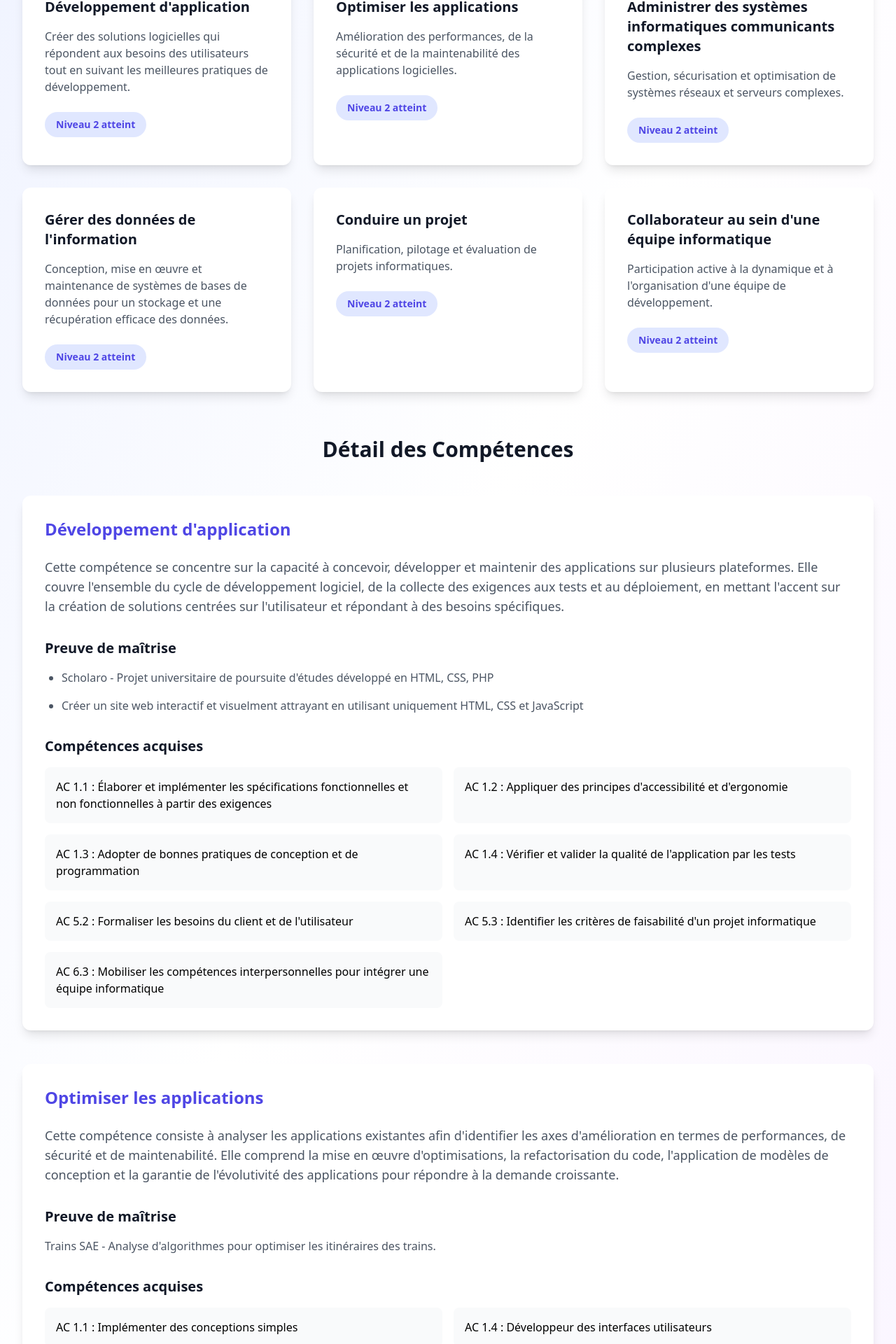
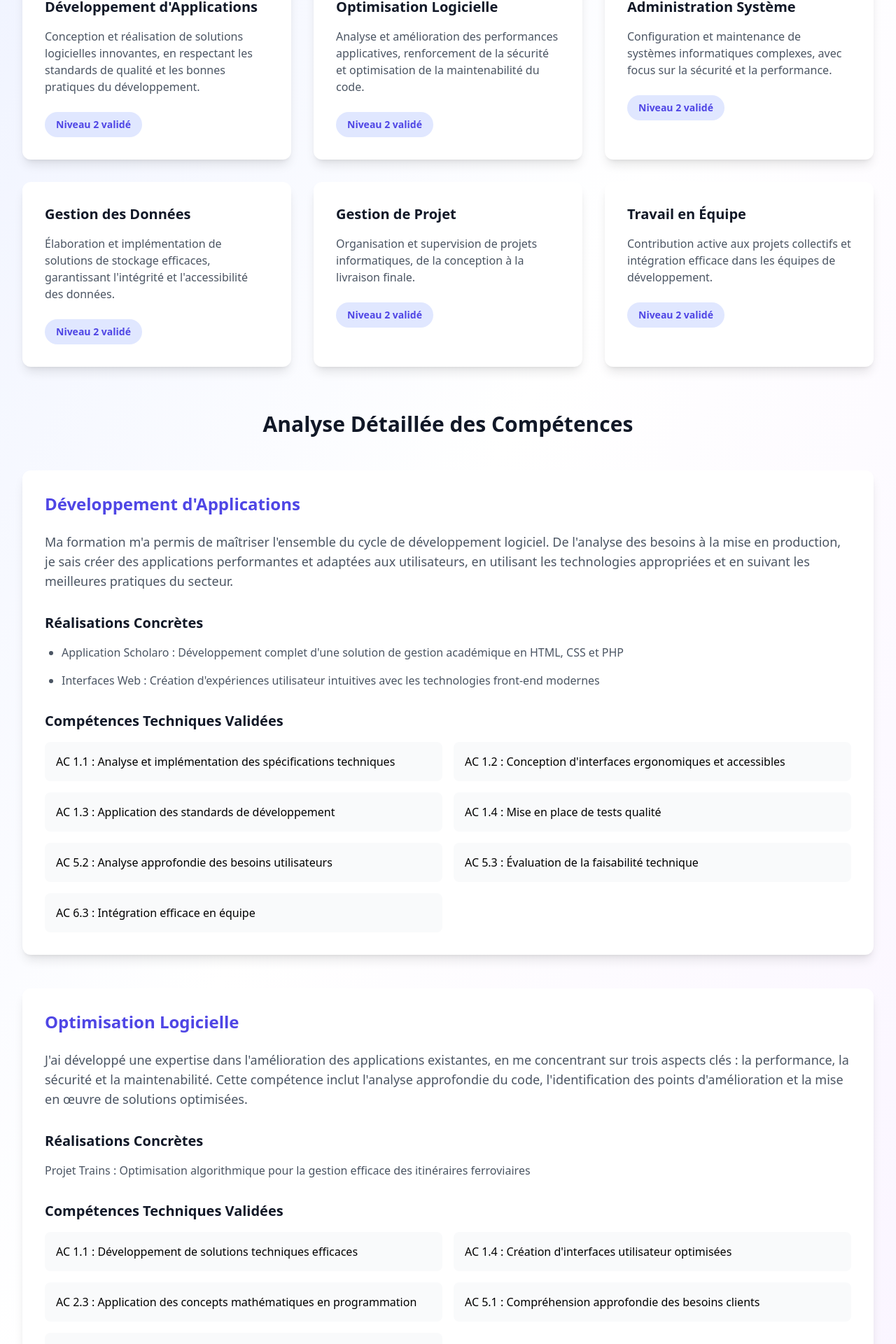
Before and after one commit to youyou-28/Portfolio, a React (Vite) app: page /learning in a window 1280 px wide. Shown: the part 420-2340 px from the top of the page at 70% size. Built offline with nearby package versions, Linux system fonts and the light colour scheme.

Commit message:
Update Learning Page Content

```diff
--- a/src/pages/LearningPage.tsx
+++ b/src/pages/LearningPage.tsx
@@ -4,48 +4,48 @@ export function LearningPage() {
   return (
     <div className="min-h-screen bg-gradient-to-br from-indigo-50 via-white to-purple-50 pt-24">
       <div className="max-w-7xl mx-auto px-4 sm:px-6 lg:px-8">
-        <h1 className="text-4xl font-bold text-gray-900 mb-12 text-center">Mes Apprentissages</h1>
+        <h1 className="text-4xl font-bold text-gray-900 mb-12 text-center">Parcours d'Apprentissage</h1>
 
         <div className="prose prose-indigo max-w-none">
           <section className="mb-16">
-            <h2 className="text-3xl font-bold text-gray-900 mb-8 text-center">Référentiel de compétences BUT Informatique</h2>
+            <h2 className="text-3xl font-bold text-gray-900 mb-8 text-center">Compétences Acquises en BUT Informatique</h2>
             <p className="text-lg text-gray-600 mb-12 text-center max-w-4xl mx-auto">
-              Le Bachelor Universitaire de Technologie (BUT) en Informatique s'articule autour de six compétences
-              fondamentales qui guident le cursus et les acquis d'apprentissage. Les trois compétences suivantes
-              sont maîtrisées au niveau 2, attestant de ma maîtrise de ces domaines.
+              Mon parcours en BUT Informatique m'a permis de développer six compétences essentielles,
+              chacune validée au niveau 2. Ces acquis constituent le socle de ma formation et démontrent
+              ma capacité à répondre aux exigences du secteur informatique.
             </p>
 
             <div className="grid grid-cols-1 md:grid-cols-2 lg:grid-cols-3 gap-8 mb-16">
               {[
                 {
-                  title: "Développement d'application",
-                  description: "Créer des solutions logicielles qui répondent aux besoins des utilisateurs tout en suivant les meilleures pratiques de développement.",
-                  level: "Niveau 2 atteint"
+                  title: "Développement d'Applications",
+                  description: "Conception et réalisation de solutions logicielles innovantes, en respectant les standards de qualité et les bonnes pratiques du développement.",
+                  level: "Niveau 2 validé"
                 },
                 {
-                  title: "Optimiser les applications",
-                  description: "Amélioration des performances, de la sécurité et de la maintenabilité des applications logicielles.",
-                  level: "Niveau 2 atteint"
+                  title: "Optimisation Logicielle",
+                  description: "Analyse et amélioration des performances applicatives, renforcement de la sécurité et optimisation de la maintenabilité du code.",
+                  level: "Niveau 2 validé"
                 },
                 {
-                  title: "Administrer des systèmes informatiques communicants complexes",
-                  description: "Gestion, sécurisation et optimisation de systèmes réseaux et serveurs complexes.",
-                  level: "Niveau 2 atteint"
+                  title: "Administration Système",
+                  description: "Configuration et maintenance de systèmes informatiques complexes, avec focus sur la sécurité et la performance.",
+                  level: "Niveau 2 validé"
                 },
                 {
-                  title: "Gérer des données de l'information",
-                  description: "Conception, mise en œuvre et maintenance de systèmes de bases de données pour un stockage et une récupération efficace des données.",
-                  level: "Niveau 2 atteint"
+                  title: "Gestion des Données",
+                  description: "Élaboration et implémentation de solutions de stockage efficaces, garantissant l'intégrité et l'accessibilité des données.",
+                  level: "Niveau 2 validé"
                 },
                 {
-                  title: "Conduire un projet",
-                  description: "Planification, pilotage et évaluation de projets informatiques.",
-                  level: "Niveau 2 atteint"
+                  title: "Gestion de Projet",
+                  description: "Organisation et supervision de projets informatiques, de la conception à la livraison finale.",
+                  level: "Niveau 2 validé"
                 },
                 {
-                  title: "Collaborateur au sein d'une équipe informatique",
-                  description: "Participation active à la dynamique et à l'organisation d'une équipe de développement.",
-                  level: "Niveau 2 atteint"
+                  title: "Travail en Équipe",
+                  description: "Contribution active aux projets collectifs et intégration efficace dans les équipes de développement.",
+                  level: "Niveau 2 validé"
                 }
               ].map((competence, index) => (
                 <div key={index} className="bg-white p-8 rounded-xl shadow-lg hover:shadow-xl transition-shadow duration-300">
@@ -60,41 +60,41 @@ export function LearningPage() {
           </section>
 
           <section className="mb-16">
-            <h2 className="text-3xl font-bold text-gray-900 mb-12 text-center">Détail des Compétences</h2>
+            <h2 className="text-3xl font-bold text-gray-900 mb-12 text-center">Analyse Détaillée des Compétences</h2>
 
             <div className="space-y-12">
               <div className="bg-white p-8 rounded-xl shadow-lg">
-                <h3 className="text-2xl font-bold text-indigo-600 mb-6">Développement d'application</h3>
+                <h3 className="text-2xl font-bold text-indigo-600 mb-6">Développement d'Applications</h3>
                 <p className="text-gray-600 mb-8 text-lg">
-                  Cette compétence se concentre sur la capacité à concevoir, développer et maintenir des applications
-                  sur plusieurs plateformes. Elle couvre l'ensemble du cycle de développement logiciel, de la collecte
-                  des exigences aux tests et au déploiement, en mettant l'accent sur la création de solutions centrées
-                  sur l'utilisateur et répondant à des besoins spécifiques.
+                  Ma formation m'a permis de maîtriser l'ensemble du cycle de développement logiciel.
+                  De l'analyse des besoins à la mise en production, je sais créer des applications
+                  performantes et adaptées aux utilisateurs, en utilisant les technologies appropriées
+                  et en suivant les meilleures pratiques du secteur.
                 </p>
 
                 <div className="mb-8">
-                  <h4 className="text-xl font-semibold text-gray-900 mb-4">Preuve de maîtrise</h4>
+                  <h4 className="text-xl font-semibold text-gray-900 mb-4">Réalisations Concrètes</h4>
                   <ul className="list-disc pl-6 space-y-4 text-gray-600">
                     <li className="hover:text-indigo-600 transition-colors">
-                      Scholaro - Projet universitaire de poursuite d'études développé en HTML, CSS, PHP
+                      Application Scholaro : Développement complet d'une solution de gestion académique en HTML, CSS et PHP
                     </li>
                     <li className="hover:text-indigo-600 transition-colors">
-                      Créer un site web interactif et visuelment attrayant en utilisant uniquement HTML, CSS et JavaScript
+                      Interfaces Web : Création d'expériences utilisateur intuitives avec les technologies front-end modernes
                     </li>
                   </ul>
                 </div>
 
                 <div>
-                  <h4 className="text-xl font-semibold text-gray-900 mb-4">Compétences acquises</h4>
+                  <h4 className="text-xl font-semibold text-gray-900 mb-4">Compétences Techniques Validées</h4>
                   <ul className="grid grid-cols-1 md:grid-cols-2 gap-4">
                     {[
-                      "AC 1.1 : Élaborer et implémenter les spécifications fonctionnelles et non fonctionnelles à partir des exigences",
-                      "AC 1.2 : Appliquer des principes d'accessibilité et d'ergonomie",
-                      "AC 1.3 : Adopter de bonnes pratiques de conception et de programmation",
-                      "AC 1.4 : Vérifier et valider la qualité de l'application par les tests",
-                      "AC 5.2 : Formaliser les besoins du client et de l'utilisateur",
-                      "AC 5.3 : Identifier les critères de faisabilité d'un projet informatique",
-                      "AC 6.3 : Mobiliser les compétences interpersonnelles pour intégrer une équipe informatique"
+                      "AC 1.1 : Analyse et implémentation des spécifications techniques",
+                      "AC 1.2 : Conception d'interfaces ergonomiques et accessibles",
+                      "AC 1.3 : Application des standards de développement",
+                      "AC 1.4 : Mise en place de tests qualité",
+                      "AC 5.2 : Analyse approfondie des besoins utilisateurs",
+                      "AC 5.3 : Évaluation de la faisabilité technique",
+                      "AC 6.3 : Intégration efficace en équipe"
                     ].map((skill, index) => (
                       <li key={index} className="bg-gray-50 p-4 rounded-lg hover:bg-indigo-50 transition-colors">
                         {skill}
@@ -104,30 +104,29 @@ export function LearningPage() {
                 </div>
               </div>
 
-              {/* Repeat similar structure for other competencies */}
               <div className="bg-white p-8 rounded-xl shadow-lg">
-                <h3 className="text-2xl font-bold text-indigo-600 mb-6">Optimiser les applications</h3>
+                <h3 className="text-2xl font-bold text-indigo-600 mb-6">Optimisation Logicielle</h3>
                 <p className="text-gray-600 mb-8 text-lg">
-                  Cette compétence consiste à analyser les applications existantes afin d'identifier les axes
-                  d'amélioration en termes de performances, de sécurité et de maintenabilité. Elle comprend la
-                  mise en œuvre d'optimisations, la refactorisation du code, l'application de modèles de conception
-                  et la garantie de l'évolutivité des applications pour répondre à la demande croissante.
+                  J'ai développé une expertise dans l'amélioration des applications existantes,
+                  en me concentrant sur trois aspects clés : la performance, la sécurité et la
+                  maintenabilité. Cette compétence inclut l'analyse approfondie du code,
+                  l'identification des points d'amélioration et la mise en œuvre de solutions optimisées.
                 </p>
 
                 <div className="mb-8">
-                  <h4 className="text-xl font-semibold text-gray-900 mb-4">Preuve de maîtrise</h4>
-                  <p className="text-gray-600">Trains SAE - Analyse d'algorithmes pour optimiser les itinéraires des trains.</p>
+                  <h4 className="text-xl font-semibold text-gray-900 mb-4">Réalisations Concrètes</h4>
+                  <p className="text-gray-600">Projet Trains : Optimisation algorithmique pour la gestion efficace des itinéraires ferroviaires</p>
                 </div>
 
                 <div>
-                  <h4 className="text-xl font-semibold text-gray-900 mb-4">Compétences acquises</h4>
+                  <h4 className="text-xl font-semibold text-gray-900 mb-4">Compétences Techniques Validées</h4>
                   <ul className="grid grid-cols-1 md:grid-cols-2 gap-4">
                     {[
-                      "AC 1.1 : Implémenter des conceptions simples",
-                      "AC 1.4 : Développeur des interfaces utilisateurs",
-                      "AC 2.3 : Formaliser et mettre en œuvre des outils mathématiques pour l'informatique",
-                      "AC 5.1 : Appréhender les besoins du client et de l'utilisateur",
-                      "AC 6.4 : Acquérir les compétences interpersonnelles pour travailler en équipe"
+                      "AC 1.1 : Développement de solutions techniques efficaces",
+                      "AC 1.4 : Création d'interfaces utilisateur optimisées",
+                      "AC 2.3 : Application des concepts mathématiques en programmation",
+                      "AC 5.1 : Compréhension approfondie des besoins clients",
+                      "AC 6.4 : Collaboration efficace en équipe"
                     ].map((skill, index) => (
                       <li key={index} className="bg-gray-50 p-4 rounded-lg hover:bg-indigo-50 transition-colors">
                         {skill}
@@ -136,9 +135,6 @@ export function LearningPage() {
                   </ul>
                 </div>
               </div>
-
-              {/* Continue with other competencies... */}
-              {/* Each competency follows the same structure but with different content */}
             </div>
           </section>
         </div>
```
